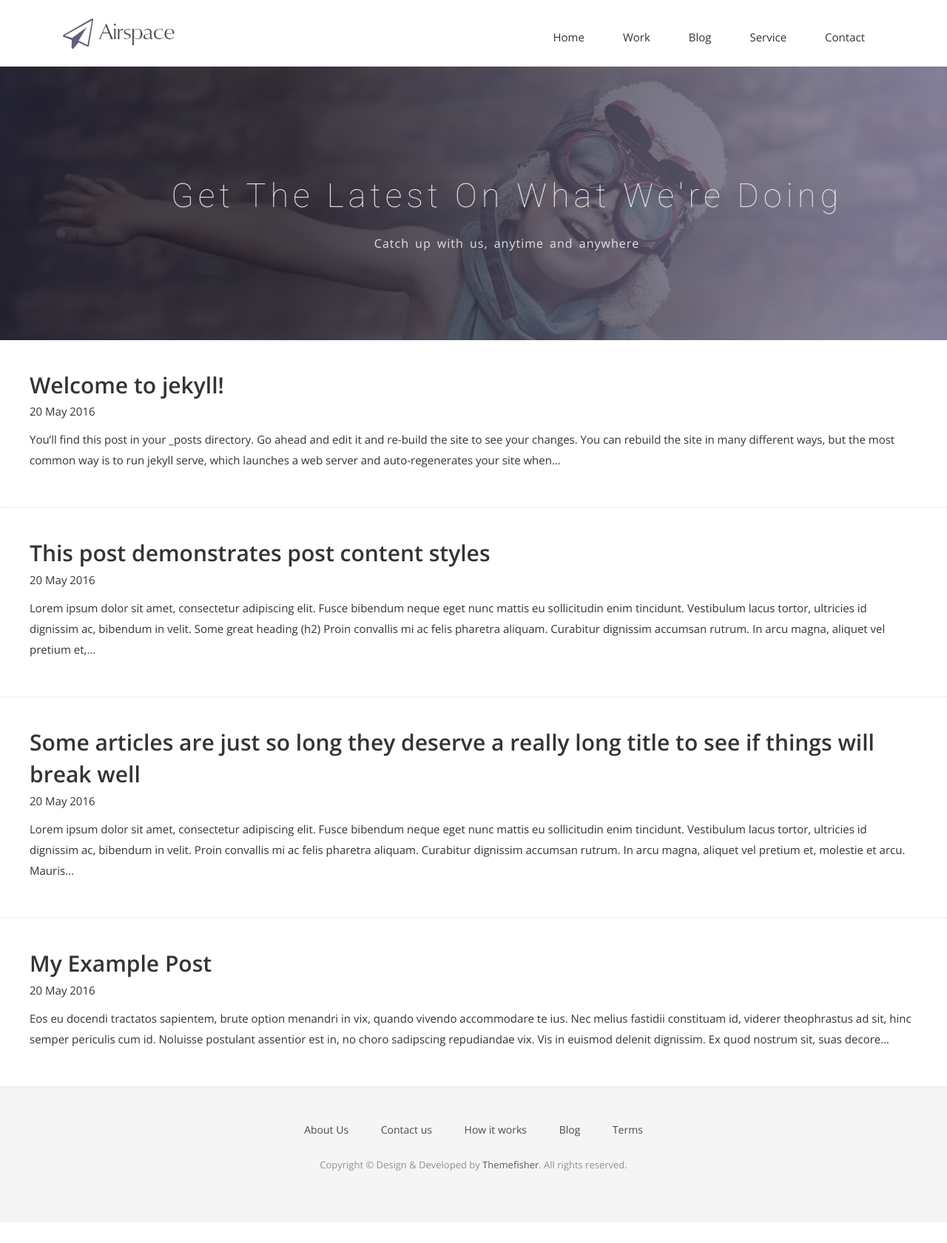
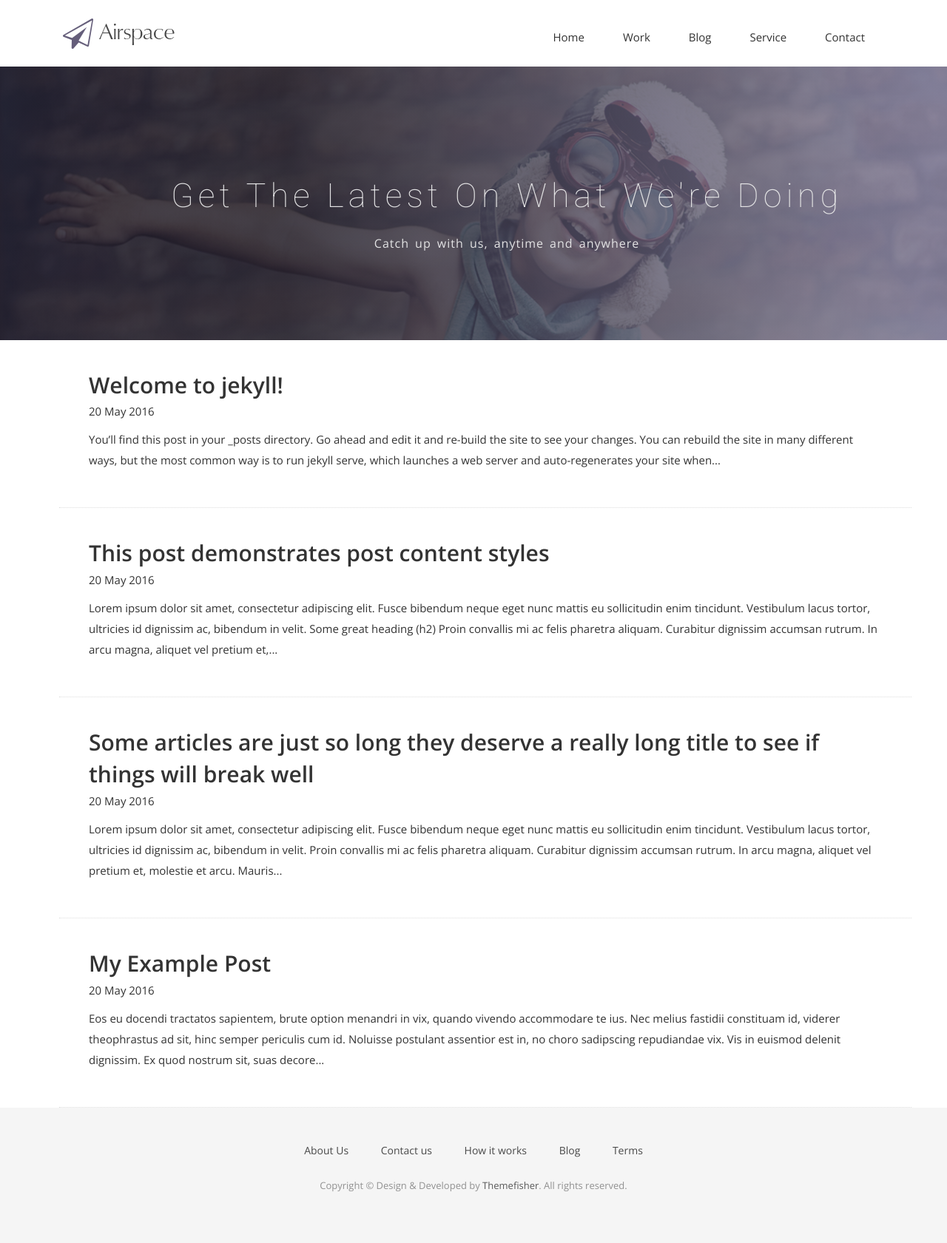
Before and after one commit to apprun/apprun.github.io, a Jekyll site: the page built from blog.html, in a window 1280 px wide. Shown: the whole page at 74% size. Built offline with Jekyll 4.4.1, drawn with Linux system fonts in a browser that asks for light colours; nearby versions of some CDN libraries; some web fonts are replaced; before the commit the page ends 1653 px from its top, so only the background shows below that.

Commit message:
fix post-area style

```diff
--- a/css/style.css
+++ b/css/style.css
@@ -18,7 +18,9 @@
 
 .post-area {
   padding: 40px;
-  width: 100%;
+  margin-left: 80px;
+  margin-right: 80px;
+  width: 90%;
   min-height: 150px;
   background-color: white;
   border-bottom: 1px dotted #ddd;
```
